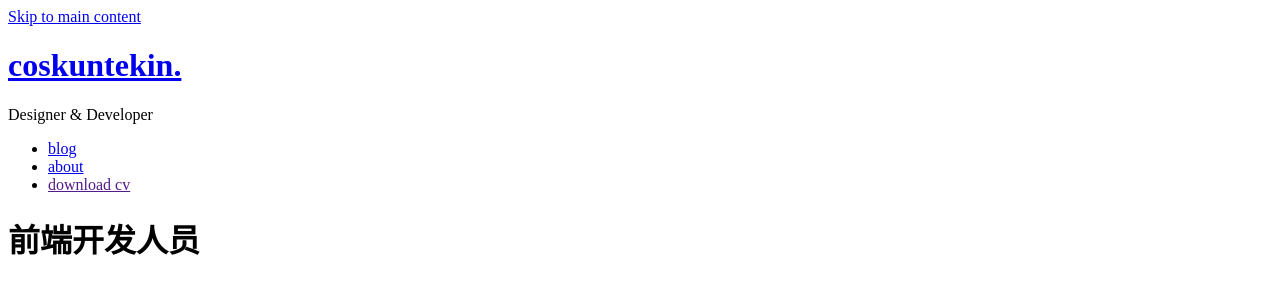
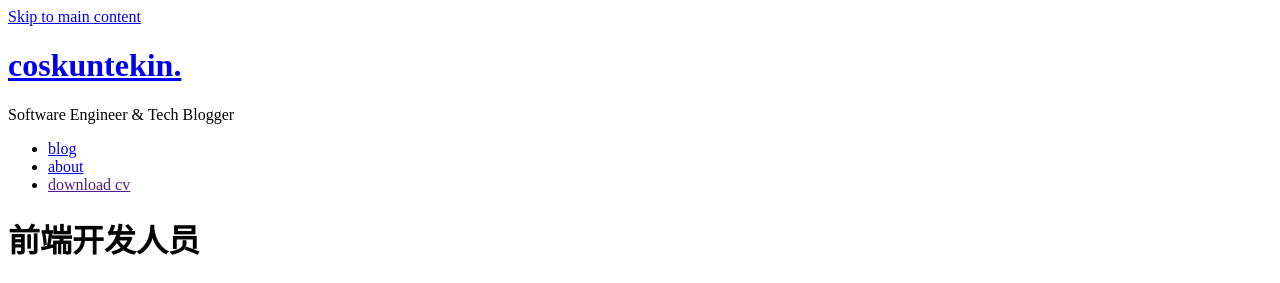
Before and after one commit to coskuntekin/coskuntekin.github.com, a Jekyll site: the page built from index.html, in a window 1280 px wide. Shown: the top 283 px of the page. Built offline with Jekyll 4.4.1, drawn with Linux system fonts in a browser that asks for light colours.

Commit message:
Refactor header structure: Update branding section and role description to reflect current position as Software Engineer & Tech Blogger

```diff
--- a/_includes/header.html
+++ b/_includes/header.html
@@ -1,4 +1,5 @@
 <header class="header" role="banner" aria-label="Site header">
+  <div class="header__container">
     <div
       class="header__branding"
       aria-labelledby="site-title"
@@ -12,12 +13,16 @@
         class="header__subtitle"
         aria-label="Role description"
       >
-      Designer & Developer
+        Software Engineer &amp; Tech Blogger
       </p>
     </div>
     <div class="header__nav" role="navigation" aria-labelledby="nav-heading">
       <nav aria-label="Main navigation">
-      <ul class="header__nav-list" role="list" aria-label="Primary navigation">
+        <ul
+          class="header__nav-list"
+          role="list"
+          aria-label="Primary navigation"
+        >
           <li class="header__nav-item">
             <a href="{{ site.baseurl }}/categories" aria-label="Read blog posts"
               >blog</a
@@ -34,4 +39,5 @@
         </ul>
       </nav>
     </div>
+  </div>
 </header>
```
Lines whose indentation alone changed are shown as unchanged.
